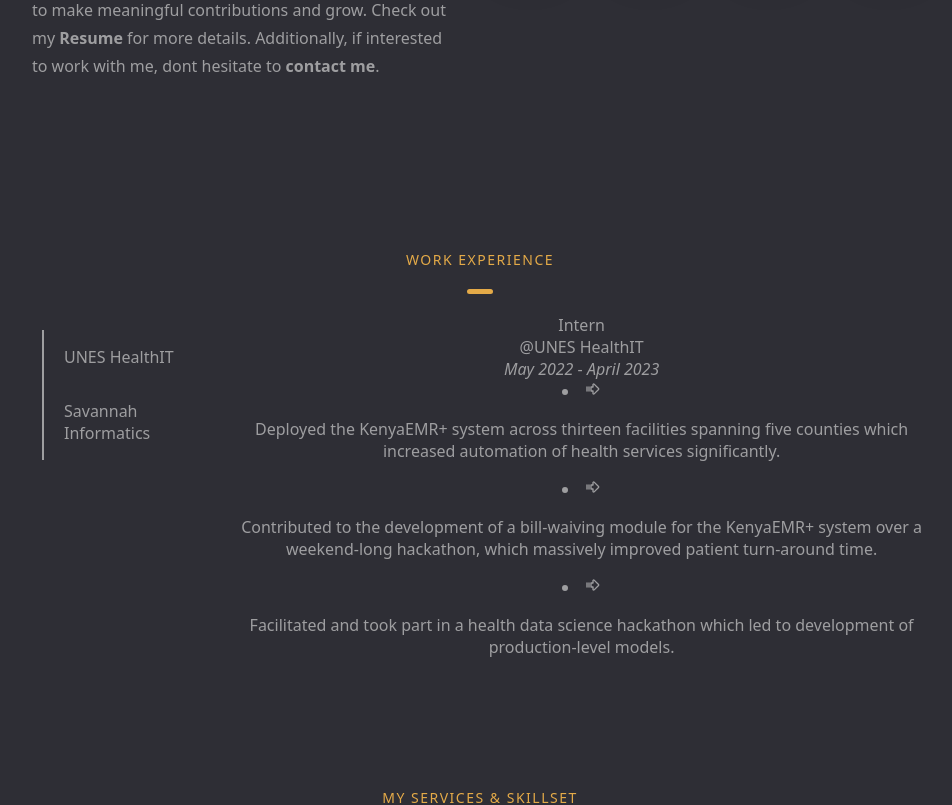
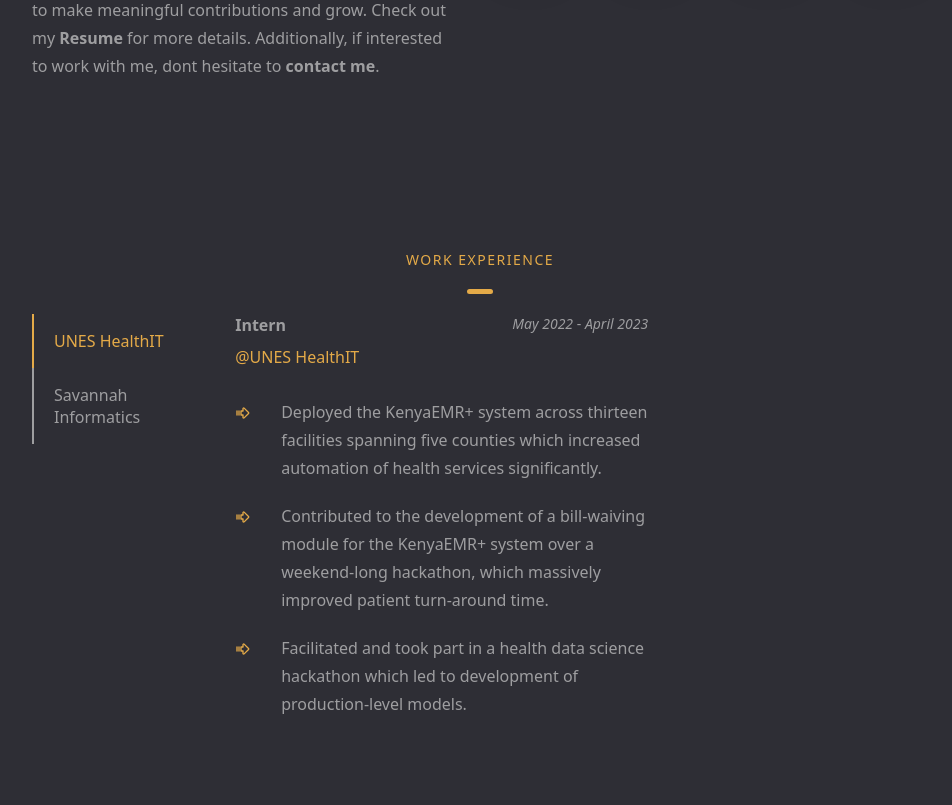
Before and after one commit to 1wes/Wes-Portfolio, a React (Create React App) app: page / in a window 1280 px wide. Shown: the part 1360-2165 px from the top of the page, without its empty margins (160-1112 px from the left). Built offline with nearby package versions, Linux system fonts and the light colour scheme; no server answers.

Commit message:
style the experience layout section

```diff
--- a/src/components/work.css
+++ b/src/components/work.css
@@ -1,5 +1,6 @@
 .work-section{
     width: 100%;
+    padding-bottom: 40px;
 }
 
 .work-content{
@@ -19,6 +20,7 @@
 .company-list ul{
     list-style-type: none;
     padding: 0 !important;
+    margin: 0 !important;
     display: block;
     text-align: left;
     margin-left: 10px;
@@ -28,15 +30,73 @@
     padding: 16px 20px;
     transition: all .1s ease;
     border-left: 2px solid var(--main-color);
+    cursor: pointer;
+}
+
+.initial-active{
+    border-left: 2px solid var(--accent-color);
+    color: var(--accent-color);
+}
+
+.company-name:hover{
+    background-color: var(--card-color);
+    color: var(--accent-color);
 }
 
 .clicked-company-name{
     border-left: 2px solid var(--accent-color);
     background-color: var(--card-color);
     color: var(--accent-color);
+    cursor: pointer;
 }
 
 .duties{
     width: 80%;
     margin-left: 30px;
+    text-align: left;
 }
+
+.company-wrapper{
+    height: 50vh;
+}
+
+.basic-details{
+    display: flex;
+}
+
+.title{
+    font-weight: bold;
+    margin:0 0 10px 0;
+}
+
+.organization{
+    color: var(--accent-color);
+}
+
+.position{
+    margin:0 0 30px 0;
+    width: 40%;
+}
+
+.duration{
+    font-size: 14px;
+    width: 60%;
+}
+
+.accomplishment-list{
+    margin-bottom: 20px;
+    list-style-type: none;
+    display: flex;
+    width: 60%;
+}
+
+.achievements-text p{
+    line-height: 28px;
+    margin: 0 !important;
+    padding: 0 !important;
+}
+
+.accomplishment-list i{
+    color: var(--accent-color);
+    margin:6px 30px 0 0;
+}
```
